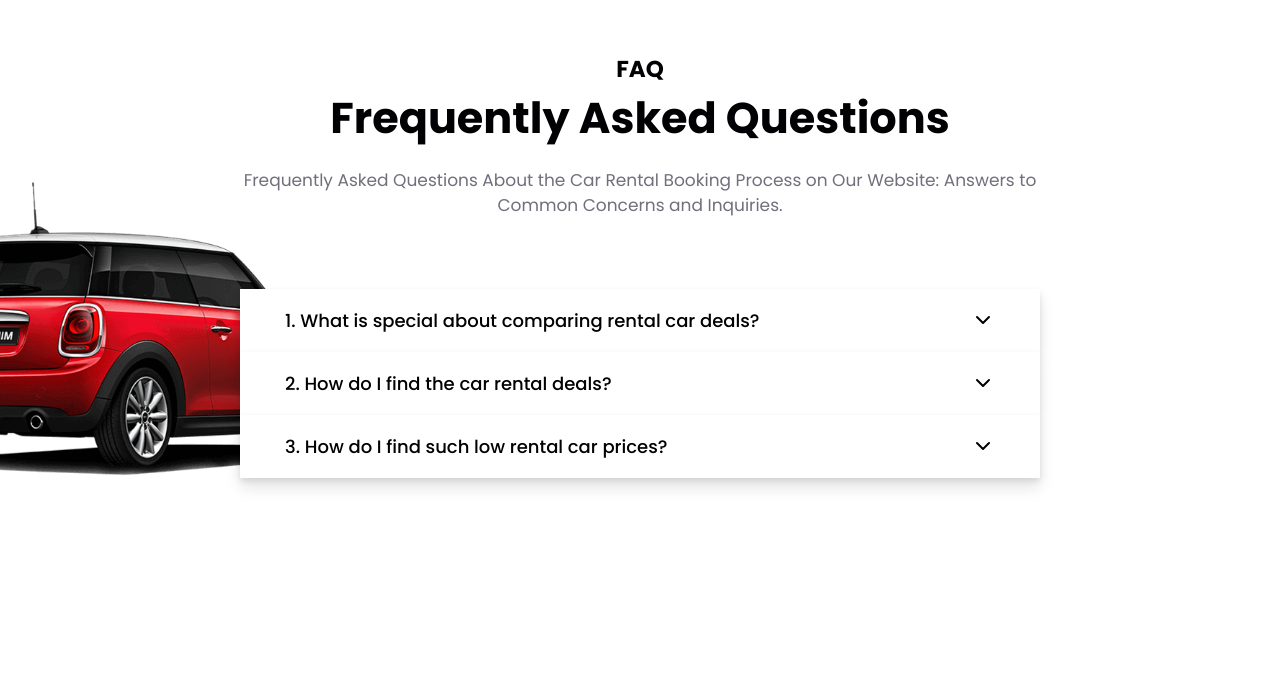
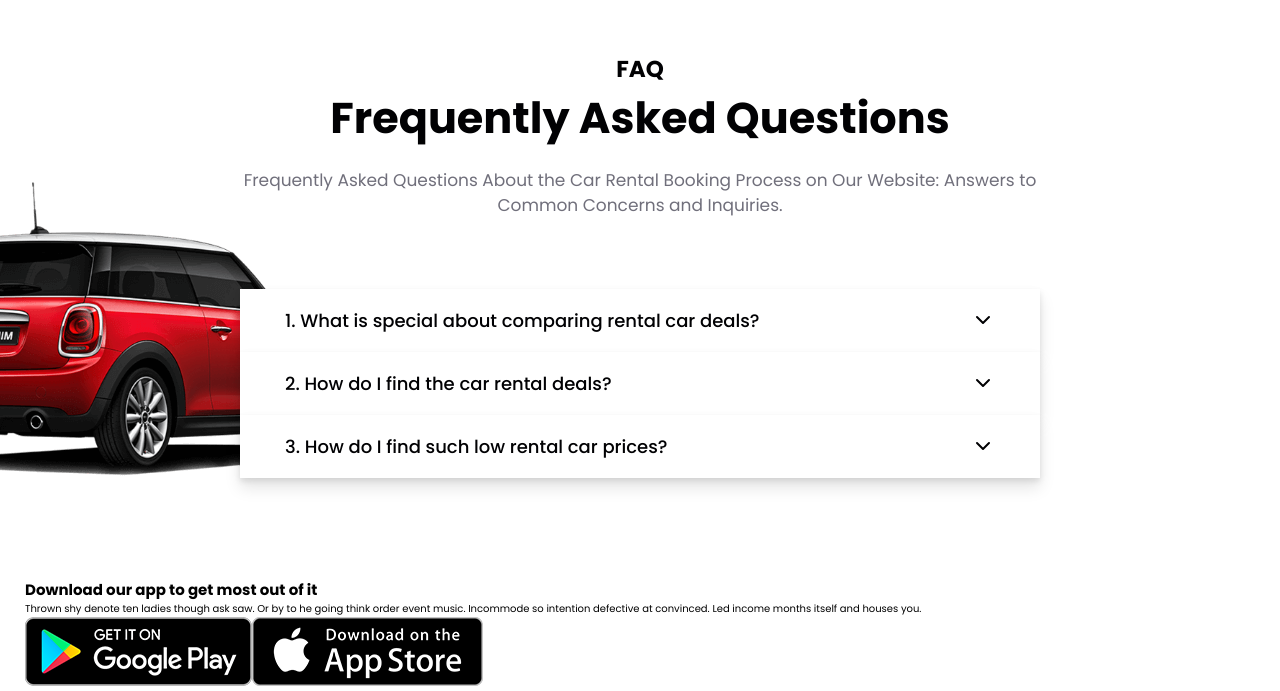
Before and after one commit to gupta123shivam/road-mate, a React (Vite) app: page / in a window 1280 px wide. Shown: the part 5031-5722 px from the top of the page. Before the commit the page ends 5609 px from the top, so only its background shows below. Built offline with nearby package versions, Linux system fonts and the light colour scheme.

Commit message:
completed Download section

```diff
--- /dev/null
+++ b/src/components/Download.jsx
@@ -0,0 +1,27 @@
+import Img1 from '../images/download/appstore.svg'
+import Img2 from '../images/download/googleapp.svg'
+
+function Download() {
+  return (
+    <>
+      <section className='download-section'>
+        <div className='container'>
+          <div className='download-text'>
+            <h2>Download our app to get most out of it</h2>
+            <p>
+              Thrown shy denote ten ladies though ask saw. Or by to he going
+              think order event music. Incommode so intention defective at
+              convinced. Led income months itself and houses you.
+            </p>
+            <div className='download-text__btns'>
+              <img alt='download_img' src={Img2} />
+              <img alt='download_img' src={Img1} />
+            </div>
+          </div>
+        </div>
+      </section>
+    </>
+  )
+}
+
+export default Download
--- a/src/components/index.js
+++ b/src/components/index.js
@@ -7,6 +7,7 @@ import Banner from './Banner'
 import ChooseUs from './ChooseUs'
 import Testimonials from './Testimonials'
 import FAQ from './FAQ'
+import Download from './Download'
 
 export {
   Navbar,
@@ -18,4 +19,5 @@ export {
   ChooseUs,
   Testimonials,
   FAQ,
+  Download,
 }
--- a/src/pages/Home.jsx
+++ b/src/pages/Home.jsx
@@ -2,6 +2,7 @@ import {
   Banner,
   BookCar,
   ChooseUs,
+  Download,
   FAQ,
   Hero,
   PickCar,
@@ -20,6 +21,7 @@ const Home = () => {
       <ChooseUs />
       <Testimonials />
       <FAQ />
+      <Download />
     </>
   )
 }
```
